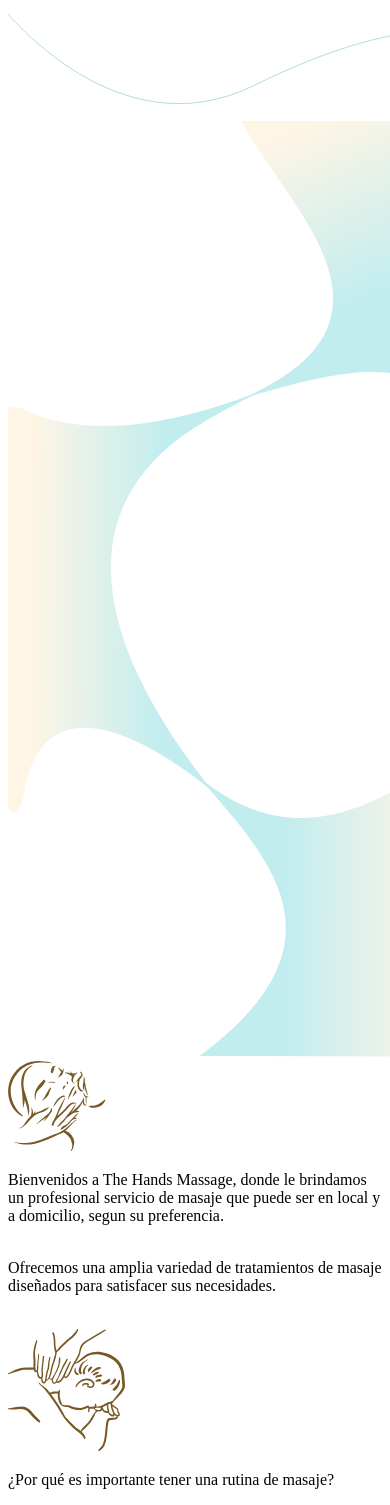
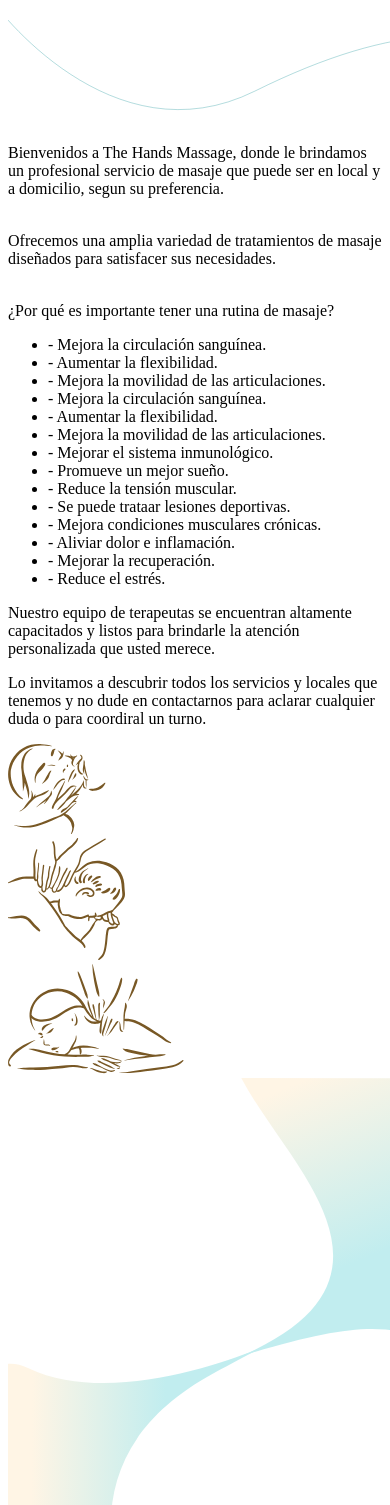
Before and after one commit to larts85/masaje_las_manos, a Next.js app: page / in a window 390 px wide. Shown: the part 1864-3369 px from the top of the page. Built offline with nearby package versions, Linux system fonts and the light colour scheme.

Commit message:
responsive content

```diff
--- a/src/components/Header/Logo/index.tsx
+++ b/src/components/Header/Logo/index.tsx
@@ -60,7 +60,7 @@ const Logo: FC<LogoProps> = ({ variant = VARIANT.PRIMARY }) => {
       </svg>
 
       <h1
-        className={`whitespace-nowrap font-jost text-primary-base text-[7px] text-${variant}-${colorName} sm:text-[9px] md:text-[9px] lg:text-[10px] xl:text-[0.8vw]`}
+        className={`whitespace-nowrap font-jost text-primary-base text-[7px] text-${variant}-${colorName} sm:text-[9px] md:text-[12px] lg:text-[15px] xl:text-[20px]`}
       >
         THE HANDS MASSAGE
       </h1>
--- a/src/components/Home/Banner/ImageOne.tsx
+++ b/src/components/Home/Banner/ImageOne.tsx
@@ -2,9 +2,9 @@ import { FC } from 'react'
 
 const ImageOne: FC = () => {
   return (
-    <div className="relative top-[5vw]">
+    <div className="relative top-[2.5vw]">
       <svg
-        width="25vW"
+        width="27vW"
         height="auto"
         viewBox="0 0 396 335"
         fill="none"
--- a/src/components/Home/Banner/index.tsx
+++ b/src/components/Home/Banner/index.tsx
@@ -9,7 +9,7 @@ import useTranslations from '@/hooks/useTranslations'
 const Banner: FC = () => {
   const { translations } = useTranslations()
   return (
-    <div id="container" className=" relative flex flex-col">
+    <div id="banerContainer" className=" relative flex flex-col">
       <div id="content" className="flex relative z-20 justify-around">
         <ImageOne />
         <div
--- a/src/components/Home/Content/ContentBackground.tsx
+++ b/src/components/Home/Content/ContentBackground.tsx
@@ -2,6 +2,7 @@ import { FC } from 'react'
 
 const ContentBackground: FC = () => {
   return (
+    <div className="top-0 z-0 absolute">
       <svg
         width="100vw"
         height="auto"
@@ -57,6 +58,7 @@ const ContentBackground: FC = () => {
           </linearGradient>
         </defs>
       </svg>
+    </div>
   )
 }
 export default ContentBackground
--- a/src/components/Home/Content/ContentImageOne.tsx
+++ b/src/components/Home/Content/ContentImageOne.tsx
@@ -2,6 +2,7 @@ import { FC } from 'react'
 
 const ContentImageOne: FC = () => {
   return (
+    <div className="absolute z-10 top-[25vw] right-[2vw]">
       <svg
         width="25vw"
         height="auto"
@@ -102,6 +103,7 @@ const ContentImageOne: FC = () => {
           fill="#785825"
         />
       </svg>
+    </div>
   )
 }
 export default ContentImageOne
--- a/src/components/Home/Content/ContentImageThree.tsx
+++ b/src/components/Home/Content/ContentImageThree.tsx
@@ -2,6 +2,7 @@ import { FC } from 'react'
 
 const ContentImageThree: FC = () => {
   return (
+    <div className="absolute z-10 right-0 top-[210vw]">
       <svg
         width="45vw"
         height="auto"
@@ -142,6 +143,7 @@ const ContentImageThree: FC = () => {
           fill="#785825"
         />
       </svg>
+    </div>
   )
 }
 export default ContentImageThree
--- a/src/components/Home/Content/ContentImageTwo.tsx
+++ b/src/components/Home/Content/ContentImageTwo.tsx
@@ -2,6 +2,7 @@ import { FC } from 'react'
 
 const ContentImageTwo: FC = () => {
   return (
+    <div className="absolute z-10 top-[110vw]">
       <svg
         width="30vw"
         height="auto"
@@ -70,6 +71,7 @@ const ContentImageTwo: FC = () => {
           fill="#785825"
         />
       </svg>
+    </div>
   )
 }
 export default ContentImageTwo
--- a/src/components/Home/Content/index.tsx
+++ b/src/components/Home/Content/index.tsx
@@ -8,14 +8,15 @@ import useTranslations from '@/hooks/useTranslations'
 const HomeBoddy: FC = () => {
   const { translations } = useTranslations()
   return (
-    <div className="relative">
-      <div className="relative z-0">
-        <ContentBackground />
-      </div>
-      <div className="absolute z-10 top-[67vw] right-[0.5vw]">
-        <ContentImageOne />
-      </div>
-      <div className="absolute z-10 top-[70vw] left-[3vw] w-[65vw] font-jost text-right text-[2.2vw] font-normal leading-tight">
+    <div id="contentContainer" className="relative">
+      <div
+        id="contentCotainer"
+        className="z-20 h-[100vh] w-[100vw] items-center flex flex-col"
+      >
+        <div
+          id="sesionOne"
+          className=" font-jost text-right font-normal leading-tight relative top-[22vw] right-[15vw] text-[9px] w-[200px] sm:text-[12px] sm:w-[300px] sm:top-[30vw] md:text-[15px] md:w-[400px] lg:text-[20px] lg:w-[600px] xl:text-[25px] xl:w-[700px]"
+        >
           {translations.contentHomePage.sesionOne.map((sesion) => (
             <p key={sesion}>
               {sesion}
@@ -24,24 +25,32 @@ const HomeBoddy: FC = () => {
             </p>
           ))}
         </div>
-
-      <div className="absolute z-10 top-[150vw] left-[5vw]">
-        <ContentImageTwo />
-      </div>
-      <p className="absolute z-10 top-[130vw] right-[2vw] w-[55vw] flex flex-col font-jost text-left text-[3.2vw] font-bold leading-[3vw]] ">
+        <div
+          id="sesionTwo"
+          className="relative left-[20vw] top-[57vw] sm:top-[80vw]"
+        >
+          <p
+            id="title"
+            className="flex flex-col font-jost text-left font-bold pb-[4vw] text-[12px] w-[150px] leading-[15px] sm:text-[15px] sm:w-[200px] sm:leading-[20px] md:text-[18px] md:w-[250px] md:leading-[25px] lg:text-[21px] lg:w-[350px] lg:leading-[35px] xl:text-[25px] xl:w-[400px] xl:leading-[45px] "
+          >
             {translations.contentHomePage.sesionTwoTitle}
           </p>
-      <ul className="absolute z-10 top-[145vw] left-[45vw] flex-shrink-0 text-left text-[2.2vw] font-normal leading-tight overflow-hidden text-ellipsis">
+          <ul
+            id="list"
+            className="flex-shrink-0 text-left font-normal leading-tight overflow-hidden text-ellipsis text-[9px] sm:text-[12px] md:text-[15px] lg:text-[20px] xl:text-[25px]"
+          >
             {translations.contentHomePage.sesionTwoContent.map(
               (vantagem, index) => (
                 <li key={index}>{vantagem}</li>
               ),
             )}
           </ul>
-      <div className="absolute z-10 top-[253vw] right-[1vw]">
-        <ContentImageThree />
         </div>
-      <div className="absolute z-10 top-[230vw] left-[7vw] w-[55vw] flex-shrink-0 font-jost text-left text-[2.2vw] font-normal leading-tight">
+        <div
+          id="sesionThree"
+          className="relative top-[92vw] sm:top-[130vw] md:top-[135vw] right-[15vw]"
+        >
+          <div className="flex-shrink-0 font-jost text-left font-normal leading-tight text-[9px] w-[160px] sm:text-[12px] sm:w-[255px] md:text-[15px] md:w-[300px] lg:text-[20px] lg:w-[400px] xl:text-[25px] xl:w-[550px]">
             {translations.contentHomePage.sesionThree.map((sesion) => (
               <p key={sesion}>
                 {sesion}
@@ -50,6 +59,13 @@ const HomeBoddy: FC = () => {
             ))}
           </div>
         </div>
+      </div>
+
+      <ContentImageOne />
+      <ContentImageTwo />
+      <ContentImageThree />
+      <ContentBackground />
+    </div>
   )
 }
 
--- a/src/components/Home/Footer/index.tsx
+++ b/src/components/Home/Footer/index.tsx
@@ -10,7 +10,7 @@ const Footer: FC = () => {
   const { translations } = useTranslations()
   return (
     <footer className="relative">
-      <div className="absolute top-[272.5vw] z-10">
+      {/* <div className="absolute top-[272.5vw] z-10">
         <FooterLineOne />
       </div>
       <div className="absolute top-[255vw] z-10">
@@ -28,8 +28,8 @@ const Footer: FC = () => {
           <p className="text-secondary-lighter text-[2vw] text-center ">
             {translations.footerHomePage.Copyright}
           </p>
-        </div>
-      </div>
+        </div> */}
+      {/* </div> */}
     </footer>
   )
 }
--- a/src/pages/index.tsx
+++ b/src/pages/index.tsx
@@ -12,7 +12,7 @@ const Home: NextPage = () => {
   const { translations } = useTranslations()
 
   return (
-    <div className="grid col-span-12">
+    <div>
       <Head>
         <title>{translations.home.pageTitle}</title>
         <meta name="description" content={translations.home.metaDescription} />
```
Lines whose indentation alone changed are shown as unchanged.
